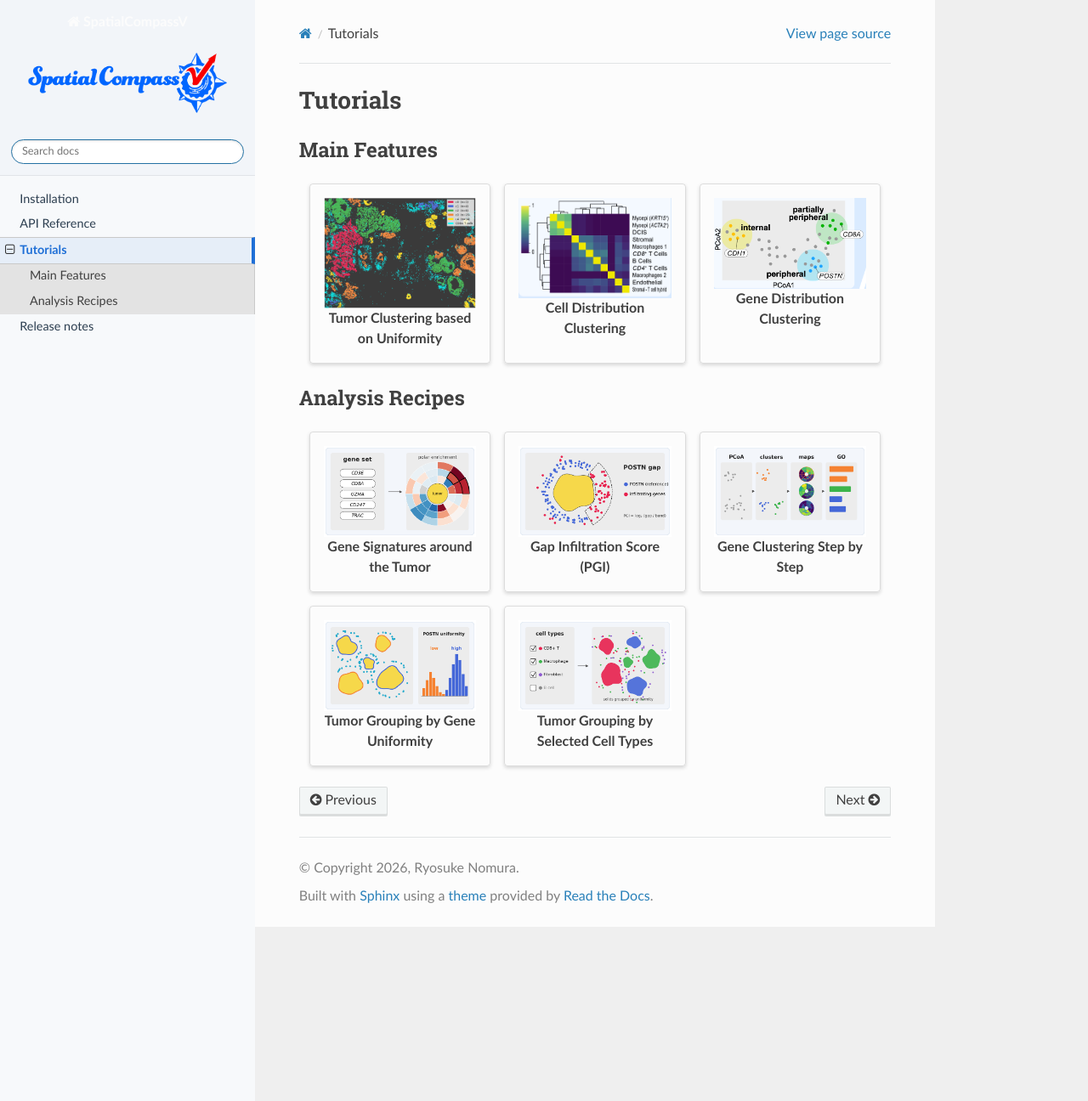
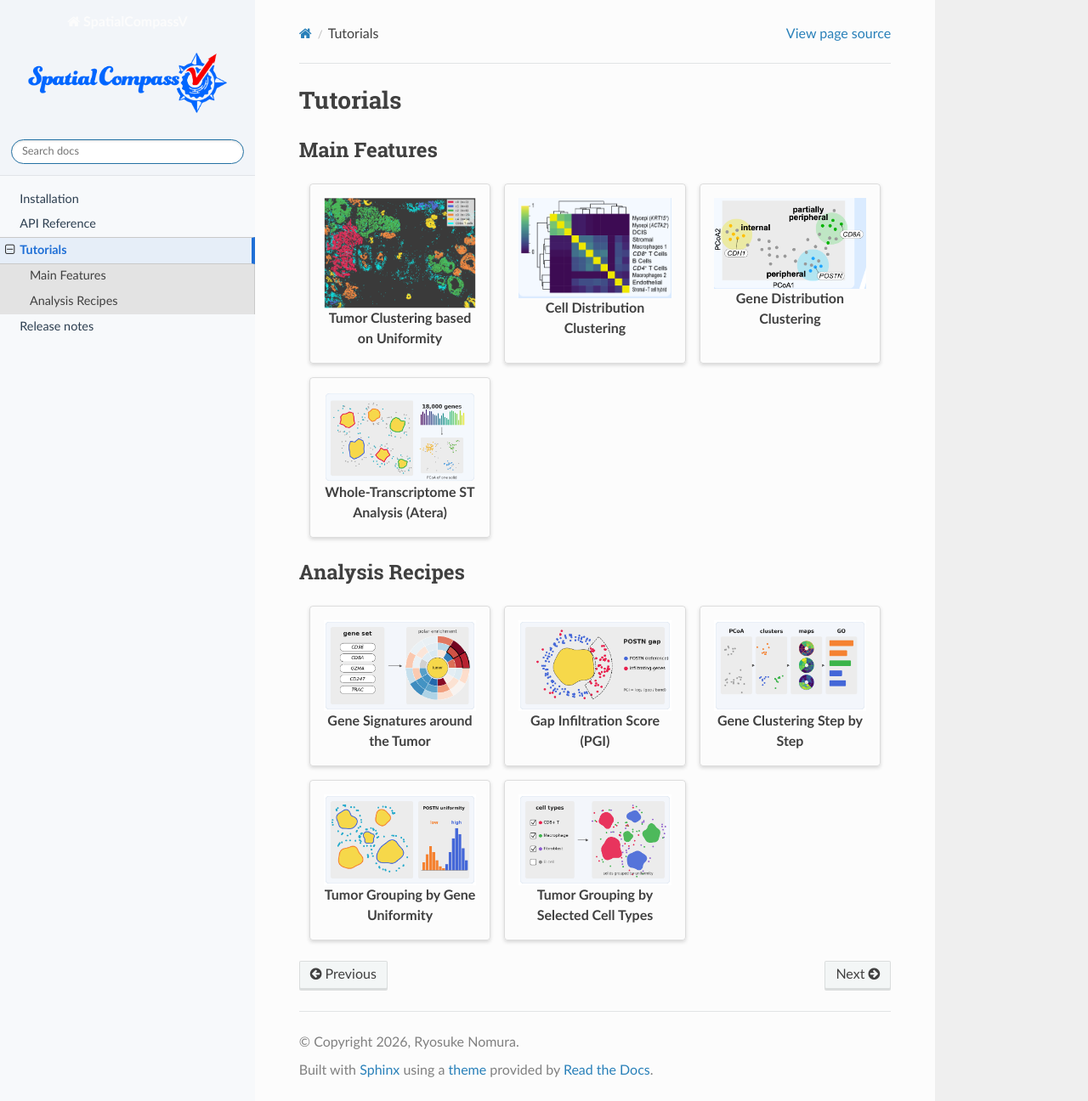
Before and after one commit to RyosukeNomural/SpatialCompassV, a Sphinx documentation site: the page built from docs/tutorials.rst, in a window 1280 px wide and 1296 px high. Shown: the whole window at 85% size. Built offline with Sphinx 7.4.7 and the Read the Docs theme 3.1.0, drawn with Linux system fonts in a browser that asks for light colours.

Commit message:
docs: show the Atera tutorial again
Co-Authored-By: Claude Opus 5.5 <noreply@anthropic.com>

```diff
--- a/docs/conf.py
+++ b/docs/conf.py
@@ -46,7 +46,7 @@ copybutton_selector = "div:not(.output) > div.highlight pre"
 
 autosummary_generate = True
 
-exclude_patterns = ["tutorials/atera_analysis/**"]   # hidden for now (notebook kept in the repo)
+exclude_patterns = []
 
 
 
--- a/docs/tutorials.rst
+++ b/docs/tutorials.rst
@@ -33,6 +33,15 @@ Main Features
          :width: 220px
 
       **Gene Distribution Clustering**
+
+   .. grid-item-card::
+      :link: tutorials/atera_analysis
+      :text-align: center
+
+      .. image:: _static/images/atera_analysis.png
+         :width: 220px
+
+      **Whole-Transcriptome ST Analysis (Atera)**
 
 
 
```
